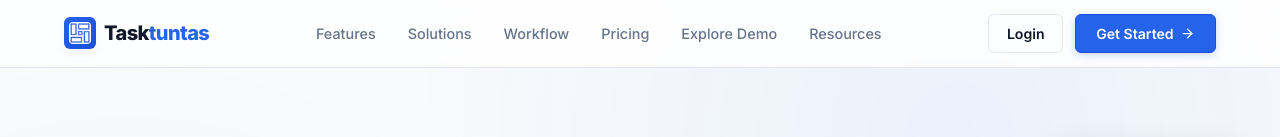
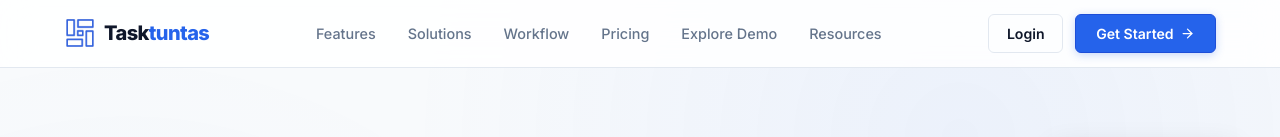
Before and after one commit to taraalsyah/nextjs_portofolio, a Next.js app: page / in a window 1280 px wide. Shown: the top 137 px of the page. Built offline with nearby package versions, Linux system fonts and the light colour scheme.

Commit message:
style(navbar): match logo with favicon and remove blue background styling

```diff
--- a/src/components/layout/Navbar.module.css
+++ b/src/components/layout/Navbar.module.css
@@ -40,15 +40,16 @@
 .logoIcon {
   width: 32px;
   height: 32px;
-  border-radius: var(--radius-md);
-  background: linear-gradient(135deg, var(--primary) 0%, #1D4ED8 100%);
   display: flex;
   align-items: center;
   justify-content: center;
-  color: #FFFFFF;
-  font-weight: 800;
-  font-size: 0.95rem;
-  box-shadow: 0 4px 12px var(--primary-glow);
+  flex-shrink: 0;
+}
+
+.logoImage {
+  width: 100%;
+  height: 100%;
+  object-fit: contain;
 }
 
 .logoText {
--- a/src/components/layout/Navbar.tsx
+++ b/src/components/layout/Navbar.tsx
@@ -19,7 +19,14 @@ const Navbar = () => {
         {/* Brand Logo */}
         <Link href="/" className={styles.logo}>
           <div className={styles.logoIcon}>
-            <img src="/logo.png" alt="TaskTuntas Logo" width={22} height={22} style={{ borderRadius: '4px', objectFit: 'contain' }} />
+            <Image
+              src="/favicon.png"
+              alt="TaskTuntas Logo"
+              width={32}
+              height={32}
+              priority
+              className={styles.logoImage}
+            />
           </div>
           <div className={styles.logoText}>
             Task<span>tuntas</span>
```
